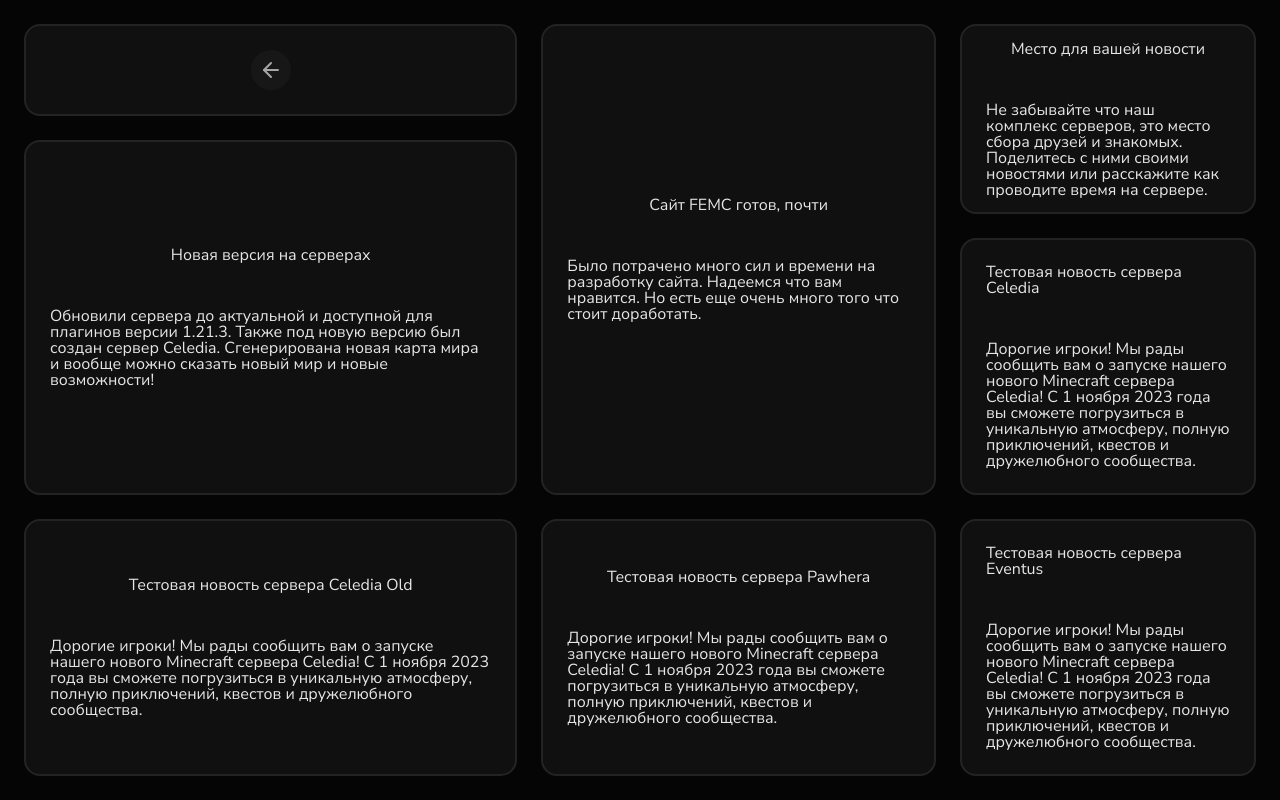
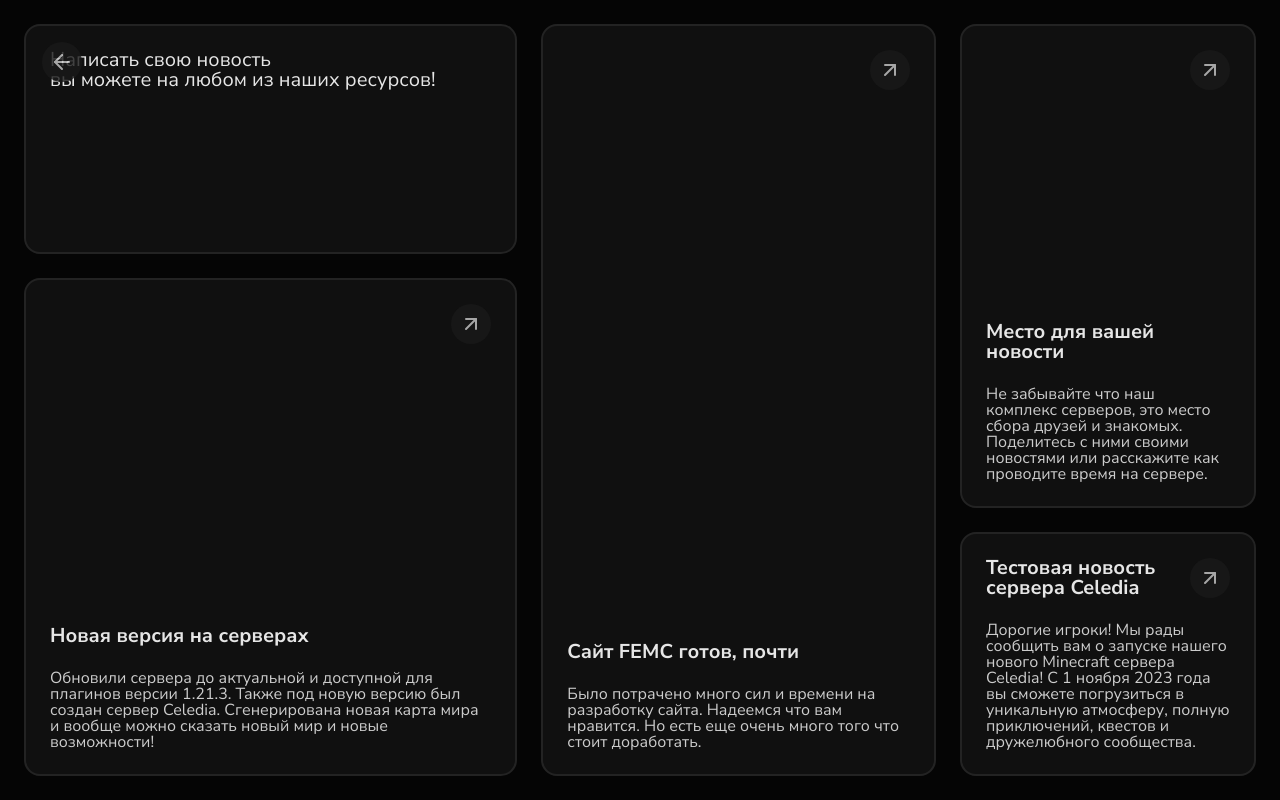
Before and after one commit to Yusheero/femc-page, a Vue app: page / in a window 1280 px wide. Both pictures are taken after a click on the button "Все новости". Built offline with nearby package versions, Linux system fonts and the light colour scheme.

Commit message:
news-view build

```diff
--- a/src/components/home-components/socials.vue
+++ b/src/components/home-components/socials.vue
@@ -9,15 +9,15 @@
     <div class="socials__buttons">
       <a class="item" href="https://t.me/fareasternmc">
         <div class="item__image"><img class="item__icon" src="@/assets/icons/tg-icon.svg"></div>
-        <div class="item__text">FEMC - Telegram</div>
+        <div class="item__text">FEMC Telegram</div>
       </a>
       <a class="item" href="https://www.youtube.com/@fareastern_mc">
         <div class="item__image"><img class="item__icon" src="@/assets/icons/yt-icon.svg"></div>
-        <div class="item__text">FEMC - Youtube</div>
+        <div class="item__text">FEMC Youtube</div>
       </a>
       <a class="item" href="https://vk.com/fareasternmc">
         <div class="item__image"><img class="item__icon" src="@/assets/icons/vk-icon.svg"></div>
-        <div class="item__text">FEMC - VK Group</div>
+        <div class="item__text">FEMC VK Group</div>
       </a>
     </div>
   </div>
--- a/src/components/news-page.vue
+++ b/src/components/news-page.vue
@@ -1,10 +1,12 @@
 <script setup lang="ts">
 import { computed } from 'vue';
-import { House } from 'lucide-vue-next';
+import { X } from 'lucide-vue-next';
+import { usePageStore } from '@/store/store';
 import { useRoute } from "vue-router";
 import { useRouter } from 'vue-router';
 import { newsData } from '@/data/news-data';
 
+const store = usePageStore();
 const router = useRouter();
 const route = useRoute();
 const newsId = route.params.id;
@@ -12,7 +14,8 @@ const newsId = route.params.id;
 const pageData = computed(() => newsData.find((n) => n.id === newsId));
 
 const toRouterPath = () => {
-  router.push({ path: '/'})
+  const lastRoutePath = store.lastRoutePath;
+  router.push({ path: `${lastRoutePath}`})
 }
 </script>
 
@@ -21,7 +24,7 @@ const toRouterPath = () => {
     <div class="page-data__content">
       <p class="page-data__title">{{ pageData?.title }}</p>
       <p class="page-data__text">{{ pageData?.text }}</p>
-      <button class="page-data__button" @click="toRouterPath"><House :size="24" color="#CCCCCC" /></button>
+      <button class="page-data__button" @click="toRouterPath"><X :size="24" color="#CCCCCC" /></button>
     </div>
   </div>
 </template>
--- a/src/components/news-view-components/news-item.vue
+++ b/src/components/news-view-components/news-item.vue
@@ -1,4 +1,6 @@
 <script setup lang="ts">
+import { ArrowUpRight } from 'lucide-vue-next';
+
 defineProps({
   data: Object
 })
@@ -8,19 +10,51 @@ defineProps({
   <div class="news-item">
     <div class="news-item__title">{{ data?.title }}</div>
     <div class="news-item__text">{{ data?.text }}</div>
+    <button class="news-item__button"><ArrowUpRight :size="24" color="#CCCCCC" /></button>
   </div>
 </template>
 
 <style scoped lang="scss">
 .news-item {
+  position: relative;
   padding: 1.5rem;
   background: var(--color-secondary-bg);
   border: 2px solid var(--color-border);
   border-radius: 1rem;
   display: flex;
   flex-direction: column;
-  justify-content: center;
-  align-items: center;
-  gap: 2.8rem;
+  justify-content: flex-end;
+  align-items: flex-start;
+  gap: 1.5rem;
+
+  &__title {
+    font-size: 1.25rem;
+    font-weight: 700;
+  }
+
+  &__text {
+    font-size: 1rem;
+    color: var(--color-text-secondary);
+  }
+
+  &__button {
+    display: flex;
+    justify-content: center;
+    align-items: center;
+    position: absolute;
+    top: 1.5rem;
+    right: 1.5rem;
+    border: none;
+    border-radius: 50%;
+    background: var(--color-ip-bg);
+    opacity: 0.8;
+    width: 2.5rem;
+    height: 2.5rem;
+
+    &:hover {
+      background: var(--color-icon-bg);
+      cursor: pointer;
+    }
+  }
 }
 </style>
--- a/src/components/news-view-components/send-news.vue
+++ b/src/components/news-view-components/send-news.vue
@@ -11,11 +11,16 @@ const toRouterPath = () => {
 <template>
   <div class="send-news">
     <button class="send-news__button" @click="toRouterPath"><ArrowLeft :size="24" color="#CCCCCC" /></button>
+    <div class="send-news__content">
+      <p class="send-news__title">Написать свою новость</p>
+      <p class="send-news__title">вы можете на любом из наших ресурсов!</p>
+    </div>
   </div>
 </template>
 
 <style scoped lang="scss">
 .send-news {
+  position: relative;
   padding: 1.5rem;
   background: var(--color-secondary-bg);
   border: 2px solid var(--color-border);
@@ -26,7 +31,15 @@ const toRouterPath = () => {
   align-items: center;
   gap: 2.8rem;
 
+  &__content {
+    width: 100%;
+    height: 100%;
+  }
+
   &__button {
+    position: absolute;
+    top: 1rem;
+    left: 1rem;
     display: flex;
     justify-content: center;
     align-items: center;
--- a/src/components/servers-view-components/info.vue
+++ b/src/components/servers-view-components/info.vue
@@ -85,13 +85,13 @@ const toRouterPath = () => {
   &__celedia {
     background-image: url('@/assets/images/celedia-logo.png');
     background-size: contain;
-    filter: drop-shadow(0px 0px 12px rgba(39, 187, 88, 0.8));
+    filter: drop-shadow(0px 0px 12px rgba(51, 115, 189, 0.8));
   }
 
   &__celedia-old {
     background-image: url('@/assets/images/celedia-old-logo.png');
     background-size: contain;
-    filter: drop-shadow(0px 0px 12px rgba(87, 87, 87, 0.8));
+    filter: drop-shadow(0px 0px 12px rgba(59, 93, 167, 0.8));
   }
 
   &__pawhera {
--- a/src/components/servers-view-components/news.vue
+++ b/src/components/servers-view-components/news.vue
@@ -4,17 +4,23 @@ import KeenSlider from "keen-slider";
 import { KeenSliderInstance } from 'keen-slider';
 import { ArrowUpRight } from 'lucide-vue-next';
 import { useRouter } from 'vue-router';
+import { useRoute } from "vue-router";
+import { usePageStore } from "@/store/store";
 
 const props = defineProps({
   news: Object,
 })
 
+const route = useRoute();
+const store = usePageStore();
 const router = useRouter();
 
 const sliderRef = ref<HTMLElement | null>(null);
 let slider: KeenSliderInstance | null = null;
 
 const toRouterPath = (id: any) => {
+  store.setLastRoutePath(route.path);
+  console.log(store.lastRoutePath);
   router.push({ path: `/news/${id}` })
 }
 
--- a/src/data/news-data.ts
+++ b/src/data/news-data.ts
@@ -59,7 +59,7 @@ export const newsData: NewsData[] = [
     "text": "Дорогие игроки! Мы рады сообщить вам о запуске нашего нового Minecraft сервера Celedia! С 1 ноября 2023 года вы сможете погрузиться в уникальную атмосферу, полную приключений, квестов и дружелюбного сообщества.",
     "date": "01.02.2025",
     "imageClass": "none",
-    "newsViewClass": "none",
+    "newsViewClass": "null",
   },
   {
     "id": "femc06",
@@ -69,7 +69,7 @@ export const newsData: NewsData[] = [
     "text": "Дорогие игроки! Мы рады сообщить вам о запуске нашего нового Minecraft сервера Celedia! С 1 ноября 2023 года вы сможете погрузиться в уникальную атмосферу, полную приключений, квестов и дружелюбного сообщества.",
     "date": "01.02.2025",
     "imageClass": "none",
-    "newsViewClass": "none",
+    "newsViewClass": "null",
   },
   {
     "id": "femc07",
@@ -79,6 +79,6 @@ export const newsData: NewsData[] = [
     "text": "Дорогие игроки! Мы рады сообщить вам о запуске нашего нового Minecraft сервера Celedia! С 1 ноября 2023 года вы сможете погрузиться в уникальную атмосферу, полную приключений, квестов и дружелюбного сообщества.",
     "date": "01.02.2025",
     "imageClass": "none",
-    "newsViewClass": "none",
+    "newsViewClass": "null",
   }
 ];
--- a/src/main.ts
+++ b/src/main.ts
@@ -2,5 +2,8 @@ import { createApp } from 'vue'
 import './assets/style.scss'
 import App from './App.vue'
 import router from './router/router'
+import { createPinia } from 'pinia'
 
-createApp(App).use(router).mount('#app')
+const pinia = createPinia()
+
+createApp(App).use(router).use(pinia).mount('#app')
--- a/src/store/store.ts
+++ b/src/store/store.ts
@@ -1,13 +1,14 @@
 import { defineStore } from 'pinia';
-import { ref, computed } from 'vue';
+import { ref } from 'vue';
 
-export const usePageStore = defineStore('counter', () => {
-  const count = ref(0)
-  const name = ref('Yusheero')
-  const doubleCount = computed(() => count.value * 2)
-  function increment() {
-    count.value++
+export const usePageStore = defineStore('page-store', () => {
+  const lastRoutePath = ref('')
+  const setLastRoutePath = (path: string) => {
+    lastRoutePath.value = path;
   }
 
-  return { count, name, doubleCount, increment }
+  return {
+    lastRoutePath,
+    setLastRoutePath,
+  }
 })
--- a/src/views/news-view.vue
+++ b/src/views/news-view.vue
@@ -3,7 +3,7 @@ import { newsData } from '@/data/news-data';
 import NewsItem from '@/components/news-view-components/news-item.vue';
 import SendNews from '@/components/news-view-components/send-news.vue';
 
-const Data = newsData;
+const Data = newsData.filter((item) => item.newsViewClass !== "null");
 </script>
 
 <template>
```
